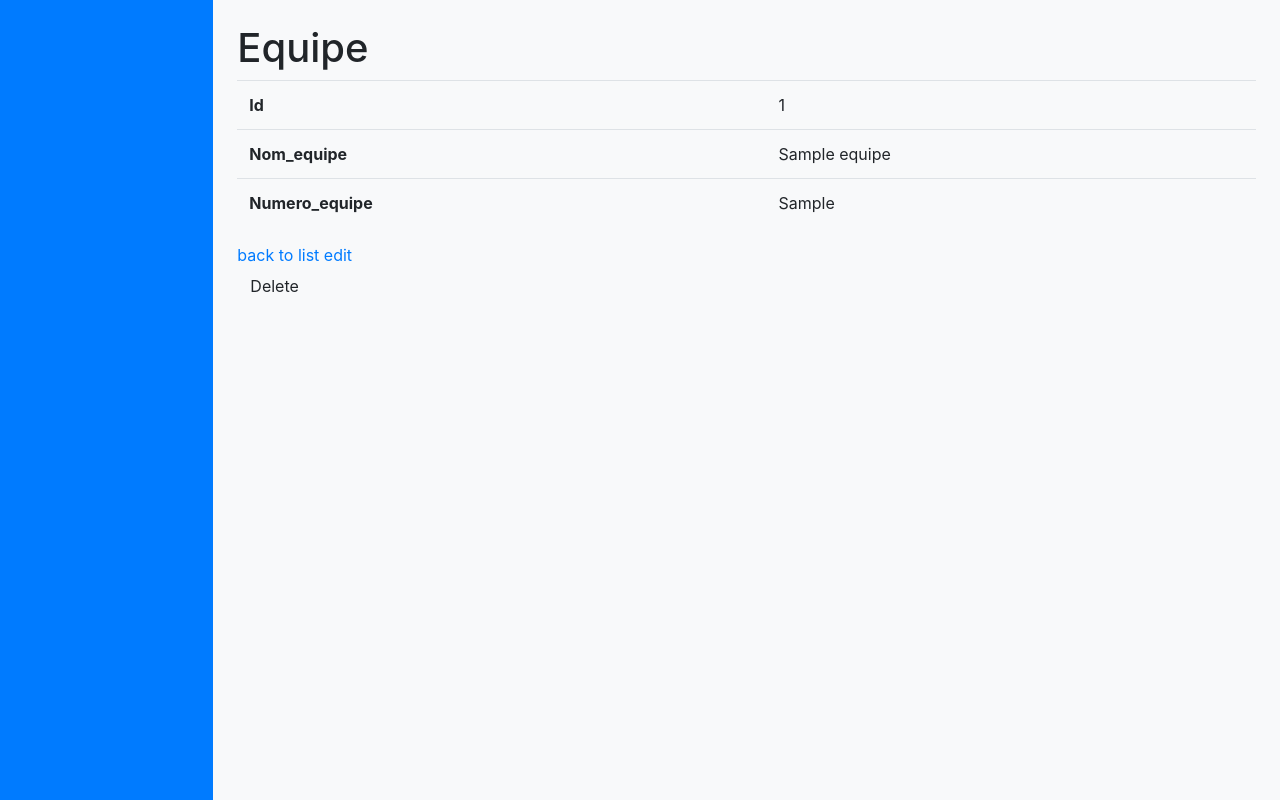
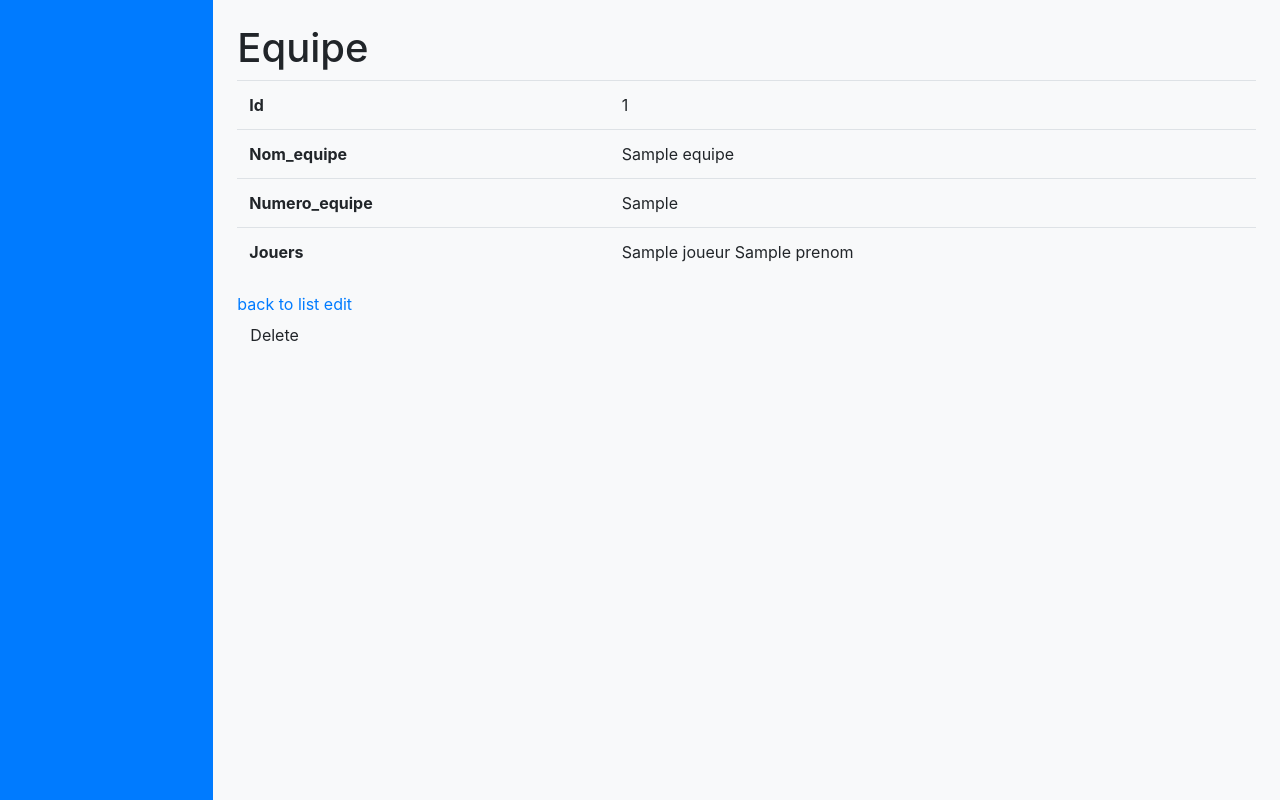
Before and after one commit to GarragMoad/DevWebBadminton, a Symfony app: template dev-badminton/templates/equipe/show.html.twig in a window 1280 px wide. Run offline with Twig, Linux system fonts and the light colour scheme; the template is opened without the code that fills it: most values are stand-ins (such as "Sample title", 1, 10 or a date in 2020); some libraries are stand-ins or nearby versions.

Commit message:
Affichage_joueurs_equipes_done

```diff
--- a/dev-badminton/src/Controller/EquipeController.php
+++ b/dev-badminton/src/Controller/EquipeController.php
@@ -48,6 +48,7 @@ final class EquipeController extends AbstractController
     {
         return $this->render('equipe/show.html.twig', [
             'equipe' => $equipe,
+            'joueurs' => $equipe->getJoueurs(),
         ]);
     }
 
--- a/dev-badminton/templates/equipe/show.html.twig
+++ b/dev-badminton/templates/equipe/show.html.twig
@@ -19,6 +19,14 @@
                 <th>Numero_equipe</th>
                 <td>{{ equipe.numeroEquipe }}</td>
             </tr>
+            <tr>
+                <th>Jouers</th>
+                 {% for joueur in equipe.joueurs %}
+                    <td>{{ joueur.nom }} {{ joueur.prenom }} </td>
+                    {% else %}
+                    <td>Aucun Joueur pour cette équipe</td>
+                {% endfor %}
+            </tr>
         </tbody>
     </table>
 
```
Also changed, not shown: dev-badminton/src/Form/EquipeType.php (+9 -3 lines).
